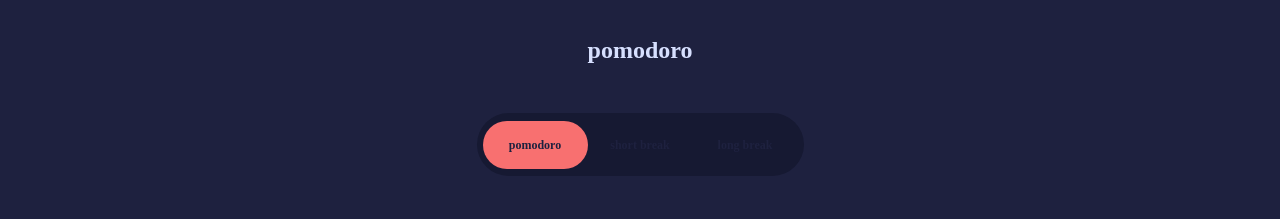
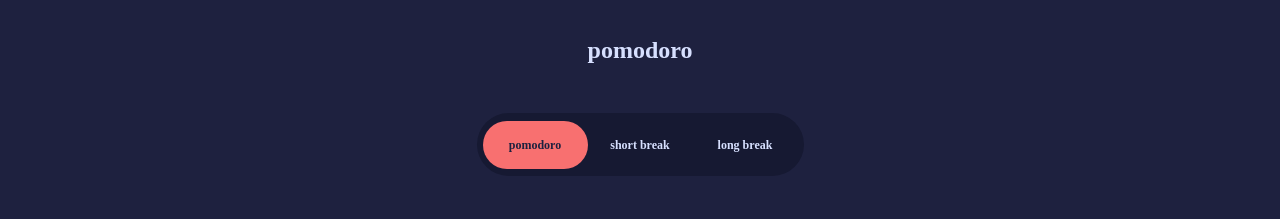
Before and after one commit to GIGAKLIBADZE/pomodoro-app, a React (Vite) app: page /pomodoro in a window 1280 px wide. Shown: the top 219 px of the page. Built offline with nearby package versions, Linux system fonts and the light colour scheme.

Commit message:
set text color of buttons based on the logic

```diff
--- a/src/components/HeaderAndMenu.tsx
+++ b/src/components/HeaderAndMenu.tsx
@@ -33,7 +33,7 @@ const HeaderAndMenu: React.FC<{
               : color === "purple" && mode === "pomodoro"
               ? "bg-[#d881f8]"
               : "bg-none"
-          }`}
+          } ${mode === "pomodoro" ? "text-[#1e213f]" : "text-[#d7e0ff]"}`}
           onClick={() => dispatch({ type: "setPomodoro" })}
         >
           pomodoro
@@ -47,7 +47,7 @@ const HeaderAndMenu: React.FC<{
               : color === "purple" && mode === "short"
               ? "bg-[#d881f8]"
               : "bg-none"
-          }`}
+          } ${mode === "short" ? "text-[#1e213f]" : "text-[#d7e0ff]"}`}
           onClick={() => dispatch({ type: "setShort" })}
         >
           short break
@@ -61,7 +61,7 @@ const HeaderAndMenu: React.FC<{
               : color === "purple" && mode === "long"
               ? "bg-[#d881f8]"
               : "bg-none"
-          }`}
+          } ${mode === "long" ? "text-[#1e213f]" : "text-[#d7e0ff]"}`}
           onClick={() => dispatch({ type: "setLong" })}
         >
           long break
--- a/src/index.css
+++ b/src/index.css
@@ -26,7 +26,7 @@ body {
     }
 
     .menu-text {
-        @apply font-[KumbhSans] text-[1.2rem] font-bold leading-normal text-[#1e213f]
+        @apply font-[KumbhSans] text-[1.2rem] font-bold leading-normal
     }
 
     .menu {
```
